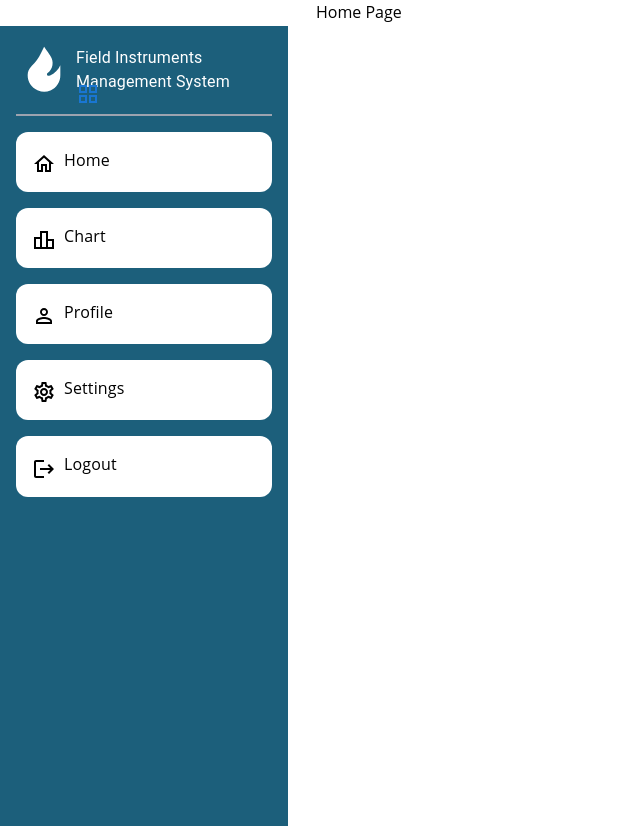
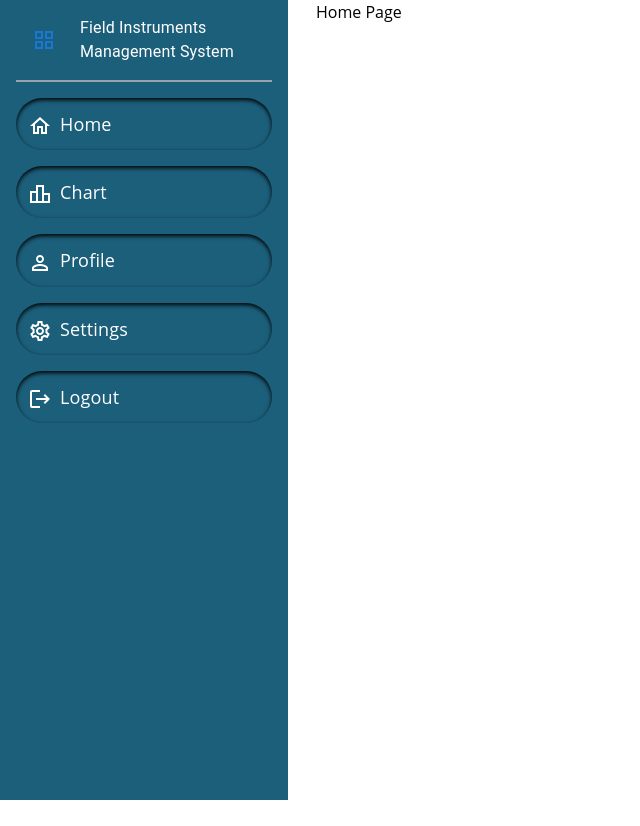
Before and after one commit to BilhaqAD07/fms-kedaireka, a Next.js app: page /Home in a window 1280 px wide. Shown: the whole page, without its empty margins (0-640 px from the left). After the commit the page ends 800 px from the top, so only its background shows below. Built offline with nearby package versions, Linux system fonts and the light colour scheme.

Commit message:
fix(feat): fixing sidebar

```diff
--- a/src/app/layout.tsx
+++ b/src/app/layout.tsx
@@ -1,12 +1,8 @@
-import './globals.css'
-import type { Metadata } from 'next'
-import { Inter } from 'next/font/google'
+import "@/app/globals.css"
 
-const inter = Inter({ subsets: ['latin'] })
-
-export const metadata: Metadata = {
+export const metadata = {
   title: 'FMS KEDAIREKA',
-  description: 'Generated by create next app',
+  description: 'Generated by Next.js',
 }
 
 export default function RootLayout({
@@ -16,7 +12,7 @@ export default function RootLayout({
 }) {
   return (
     <html lang="en">
-      <body className={inter.className}>{children}</body>
+      <body>{children}</body>
     </html>
   )
 }
--- a/src/app/page.tsx
+++ b/src/app/page.tsx
@@ -1,115 +1,11 @@
-import Image from 'next/image'
+import SidebarProvider from "@/components/SidebarContext";
+import type { AppProps } from "next/app";
+import "@/app/globals.css"
 
-export default function Home() {
-  return (
-    <main className="flex min-h-screen flex-col items-center justify-between p-24">
-      <div className="z-10 max-w-5xl w-full items-center justify-between font-mono text-sm lg:flex">
-        <p className="fixed left-0 top-0 flex w-full justify-center border-b border-gray-300 bg-gradient-to-b from-zinc-200 pb-6 pt-8 backdrop-blur-2xl dark:border-neutral-800 dark:bg-zinc-800/30 dark:from-inherit lg:static lg:w-auto  lg:rounded-xl lg:border lg:bg-gray-200 lg:p-4 lg:dark:bg-zinc-800/30">
-          Get started by editing&nbsp;
-          <code className="font-mono font-bold">src/app/page.tsx</code>
-        </p>
-        <div className="fixed bottom-0 left-0 flex h-48 w-full items-end justify-center bg-gradient-to-t from-white via-white dark:from-black dark:via-black lg:static lg:h-auto lg:w-auto lg:bg-none">
-          <a
-            className="pointer-events-none flex place-items-center gap-2 p-8 lg:pointer-events-auto lg:p-0"
-            href="https://vercel.com?utm_source=create-next-app&utm_medium=appdir-template&utm_campaign=create-next-app"
-            target="_blank"
-            rel="noopener noreferrer"
-          >
-            By{' '}
-            <Image
-              src="/vercel.svg"
-              alt="Vercel Logo"
-              className="dark:invert"
-              width={100}
-              height={24}
-              priority
-            />
-          </a>
-
-          <a href=""></a>
-        </div>
-      </div>
-
-      <div className="relative flex place-items-center before:absolute before:h-[300px] before:w-[480px] before:-translate-x-1/2 before:rounded-full before:bg-gradient-radial before:from-white before:to-transparent before:blur-2xl before:content-[''] after:absolute after:-z-20 after:h-[180px] after:w-[240px] after:translate-x-1/3 after:bg-gradient-conic after:from-sky-200 after:via-blue-200 after:blur-2xl after:content-[''] before:dark:bg-gradient-to-br before:dark:from-transparent before:dark:to-blue-700 before:dark:opacity-10 after:dark:from-sky-900 after:dark:via-[#0141ff] after:dark:opacity-40 before:lg:h-[360px] z-[-1]">
-        <Image
-          className="relative dark:drop-shadow-[0_0_0.3rem_#ffffff70] dark:invert"
-          src="/next.svg"
-          alt="Next.js Logo"
-          width={180}
-          height={37}
-          priority
-        />
-      </div>
-
-      <div className="mb-32 grid text-center lg:max-w-5xl lg:w-full lg:mb-0 lg:grid-cols-4 lg:text-left">
-        <a
-          href="https://nextjs.org/docs?utm_source=create-next-app&utm_medium=appdir-template&utm_campaign=create-next-app"
-          className="group rounded-lg border border-transparent px-5 py-4 transition-colors hover:border-gray-300 hover:bg-gray-100 hover:dark:border-neutral-700 hover:dark:bg-neutral-800/30"
-          target="_blank"
-          rel="noopener noreferrer"
-        >
-          <h2 className={`mb-3 text-2xl font-semibold`}>
-            Docs{' '}
-            <span className="inline-block transition-transform group-hover:translate-x-1 motion-reduce:transform-none">
-              -&gt;
-            </span>
-          </h2>
-          <p className={`m-0 max-w-[30ch] text-sm opacity-50`}>
-            Find in-depth information about Next.js features and API.
-          </p>
-        </a>
-
-        <a
-          href="https://nextjs.org/learn?utm_source=create-next-app&utm_medium=appdir-template-tw&utm_campaign=create-next-app"
-          className="group rounded-lg border border-transparent px-5 py-4 transition-colors hover:border-gray-300 hover:bg-gray-100 hover:dark:border-neutral-700 hover:dark:bg-neutral-800/30"
-          target="_blank"
-          rel="noopener noreferrer"
-        >
-          <h2 className={`mb-3 text-2xl font-semibold`}>
-            Learn{' '}
-            <span className="inline-block transition-transform group-hover:translate-x-1 motion-reduce:transform-none">
-              -&gt;
-            </span>
-          </h2>
-          <p className={`m-0 max-w-[30ch] text-sm opacity-50`}>
-            Learn about Next.js in an interactive course with&nbsp;quizzes!
-          </p>
-        </a>
-
-        <a
-          href="https://vercel.com/templates?framework=next.js&utm_source=create-next-app&utm_medium=appdir-template&utm_campaign=create-next-app"
-          className="group rounded-lg border border-transparent px-5 py-4 transition-colors hover:border-gray-300 hover:bg-gray-100 hover:dark:border-neutral-700 hover:dark:bg-neutral-800/30"
-          target="_blank"
-          rel="noopener noreferrer"
-        >
-          <h2 className={`mb-3 text-2xl font-semibold`}>
-            Templates{' '}
-            <span className="inline-block transition-transform group-hover:translate-x-1 motion-reduce:transform-none">
-              -&gt;
-            </span>
-          </h2>
-          <p className={`m-0 max-w-[30ch] text-sm opacity-50`}>
-            Explore the Next.js 13 playground.
-          </p>
-        </a>
-
-        <a
-          href="https://vercel.com/new?utm_source=create-next-app&utm_medium=appdir-template&utm_campaign=create-next-app"
-          className="group rounded-lg border border-transparent px-5 py-4 transition-colors hover:border-gray-300 hover:bg-gray-100 hover:dark:border-neutral-700 hover:dark:bg-neutral-800/30"
-          target="_blank"
-          rel="noopener noreferrer"
-        >
-          <h2 className={`mb-3 text-2xl font-semibold`}>
-            Deploy{' '}
-            <span className="inline-block transition-transform group-hover:translate-x-1 motion-reduce:transform-none">
-              -&gt;
-            </span>
-          </h2>
-          <p className={`m-0 max-w-[30ch] text-sm opacity-50`}>
-            Instantly deploy your Next.js site to a shareable URL with Vercel.
-          </p>
-        </a>
-      </div>
-    </main>
-  )
+export default function App({ Component, pageProps}: AppProps) {
+    return (
+        <SidebarProvider>
+            <Component {...pageProps}/>
+        </SidebarProvider>
+    )
 }
--- a/src/components/Sidebar.tsx
+++ b/src/components/Sidebar.tsx
@@ -2,7 +2,7 @@
 import Image from "next/image";
 import Link from "next/link";
 import LocalFireDepartmentIcon from '@mui/icons-material/LocalFireDepartment';
-import { useState} from 'react';
+import { useState, useContext } from 'react';
 import {
     Typography,
     Button,
@@ -14,6 +14,7 @@ import PersonOutlineOutlinedIcon from '@mui/icons-material/PersonOutlineOutlined
 import SettingsOutlinedIcon from '@mui/icons-material/SettingsOutlined';
 import Logout from "@mui/icons-material/Logout";
 import GridViewIcon from '@mui/icons-material/GridView';
+import { SidebarContext } from "./SidebarContext";
 
 const sidebarItems = [
     {
@@ -44,26 +45,15 @@ const sidebarItems = [
 ];
 
 const Sidebar = () => {
-    const [isCollapsedSidebar, setIsSidebarCollapse] = useState<boolean>(false);
-
-    const toogleSidebarCollapseHandler = () => {
-        setIsSidebarCollapse((prev) => !prev);
-    }
+    const {isCollapsedSidebar, toogleSidebarCollapseHandler} = useContext(SidebarContext);
 
     return (
         <div className="sidebar_wrapper relative">
-            <Button onClick={toogleSidebarCollapseHandler} className="btn absolute right-0 top-20 bg-white w-6 h-6 border border-solid border-black rounded-full flex justify-center items-center translate-x-14 text-lg">
-                <GridViewIcon></GridViewIcon>
-            </Button>
             <aside className="sidebar w-72 h-full bg-primary_blue p-4" data-collapse={isCollapsedSidebar}>
-                <div className="sidebar_top w-fit flex items-center gap-1 pb-4 mb-4 border-b-2 border-solid border-gray-400">
-                    <Image
-                        src={"/Flame.svg"}
-                        width={80}
-                        height={80}
-                        className="sidebar_logo w-14 h-14 object-cover rounded-2xl"
-                        alt="logo"
-                    />
+                <div className="sidebar_top w-fit flex items-center pb-4 mb-4 border-b-2 border-solid border-gray-400">
+                <Button onClick={toogleSidebarCollapseHandler} className="btn text-white rounded-full mr-1">
+                    <GridViewIcon className="text-3xl -ml-2"></GridViewIcon>
+                </Button>
                     <Typography className="sidebar_logo-name text-white text-lg font-semibold">
                         Field Instruments Management System
                     </Typography>
@@ -71,12 +61,12 @@ const Sidebar = () => {
                 <ul className="sidebar_list list-none">
                     {sidebarItems.map(({name, href, icon: Icon}) => (
                         <li className="sidebar_item" key={name}>
-                        <Link href={href} className="sidebar_link flex text-lg text-black bg-white py-4 px-4 mb-4 rounded-xl no-underline hover:bg-purple-300">
+                        <Link href={href} className="sidebar_link flex text-white py-3 px-3 mb-4 rounded-full shadow-inner shadow-black no-underline hover:bg-black hover:bg-opacity-50">
                             <div className="sidebar_icon inline-block text-lg">
-                                <Icon />
+                                <Icon className="text-3xl"/>
                             </div>
                             <Typography>
-                                <span className="sidebar_name inline-block ml-2">{name}</span>
+                                <span className="sidebar_name inline-block ml-2 text-lg text-white">{name}</span>
                             </Typography>
                         </Link>
                     </li>
--- /dev/null
+++ b/src/components/SidebarContext.tsx
@@ -0,0 +1,30 @@
+'use client'
+
+import { createContext, useState, ReactNode } from 'react'
+
+const initialValue = {
+    isCollapsedSidebar: false,
+    toogleSidebarCollapseHandler:  () => {},
+};
+
+export const SidebarContext = createContext(initialValue);
+
+interface Props {
+    children:ReactNode | ReactNode[];
+}
+
+const SidebarProvider = ({ children }:Props) => {
+    const [isCollapsedSidebar, setIsCollapsedSidebar] = useState<boolean>(false);
+
+    const toogleSidebarCollapseHandler = () => {
+        setIsCollapsedSidebar((prev) => !prev);
+    }
+
+    return (
+        <SidebarContext.Provider
+            value={{ isCollapsedSidebar, toogleSidebarCollapseHandler }}>{children}
+        </SidebarContext.Provider>
+    )
+}
+
+export default SidebarProvider;
--- a/src/components/baseLayout.tsx
+++ b/src/components/baseLayout.tsx
@@ -1,5 +1,6 @@
 import { ReactNode } from "react";
 import Sidebar from "./Sidebar";
+import SidebarProvider from "./SidebarContext";
 
 interface Props {
     children: ReactNode | ReactNode[];
@@ -8,8 +9,10 @@ interface Props {
 const BaseLayout = ({children} : Props) => {
     return (
     <div className="layout flex h-screen gap-7">
-        <Sidebar/>
-        {children}
+        <SidebarProvider>
+            <Sidebar/>
+            {children}
+        </SidebarProvider>
     </div>)
 };
 
```
